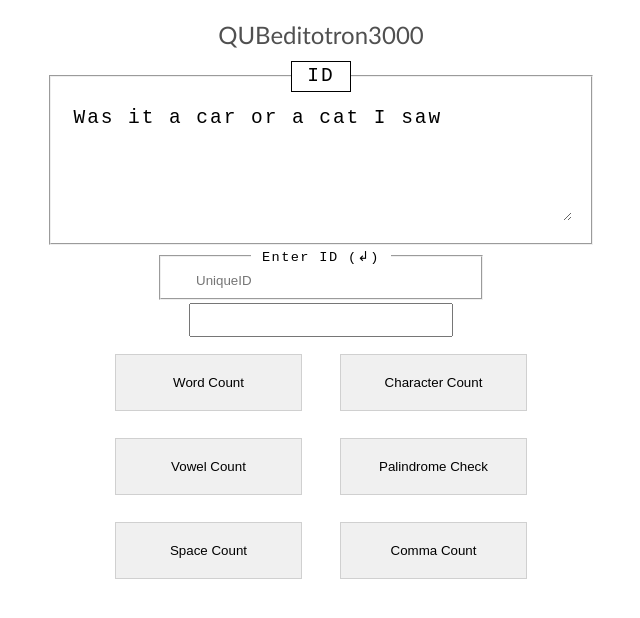
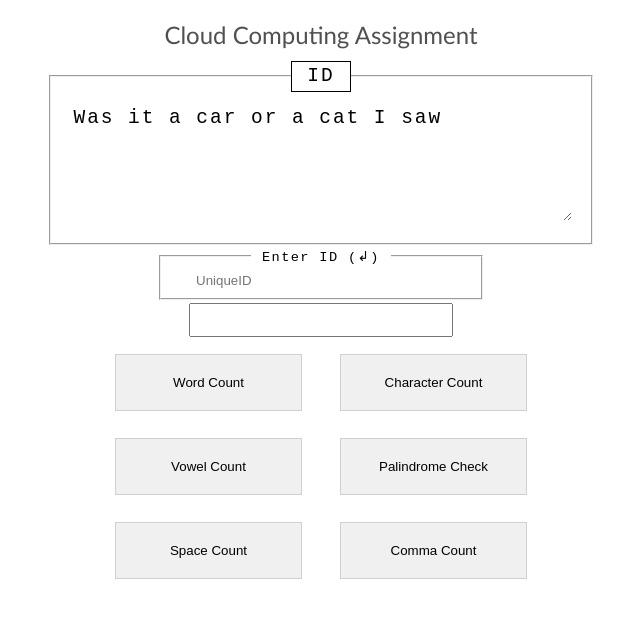
Before and after one commit to aonms/aonms.github.io, a plain HTML site: page index.html in a window 1280 px wide. Shown: the whole page, without its empty margins (319-959 px from the left). Drawn offline with Linux system fonts and the light colour scheme.

Commit message:
change title

```diff
--- a/index.html
+++ b/index.html
@@ -208,7 +208,7 @@
 <body>
     <div id="editor">
         <div id="logo">
-            QUBeditotron3000
+            Cloud Computing Assignment
         </div>
 
         <div>
```
